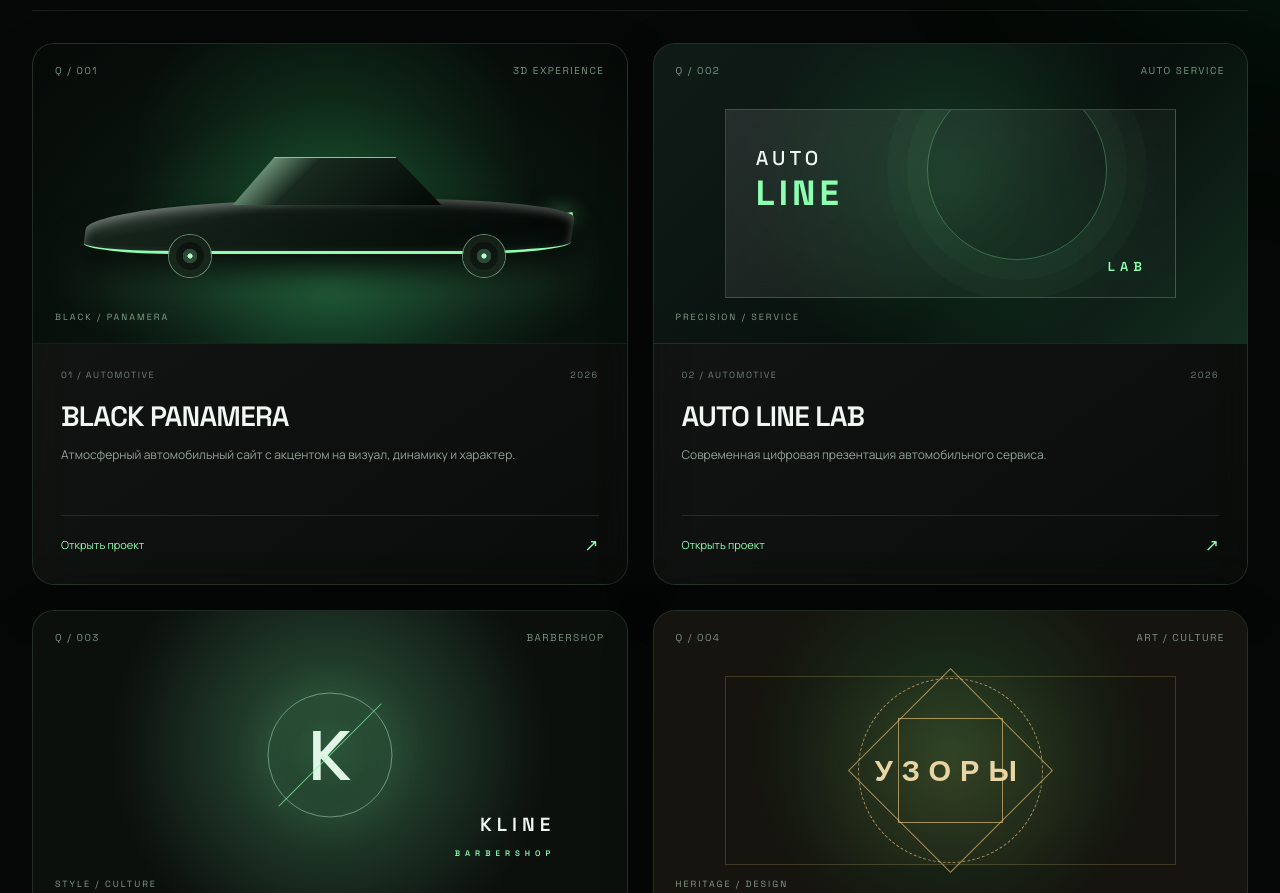
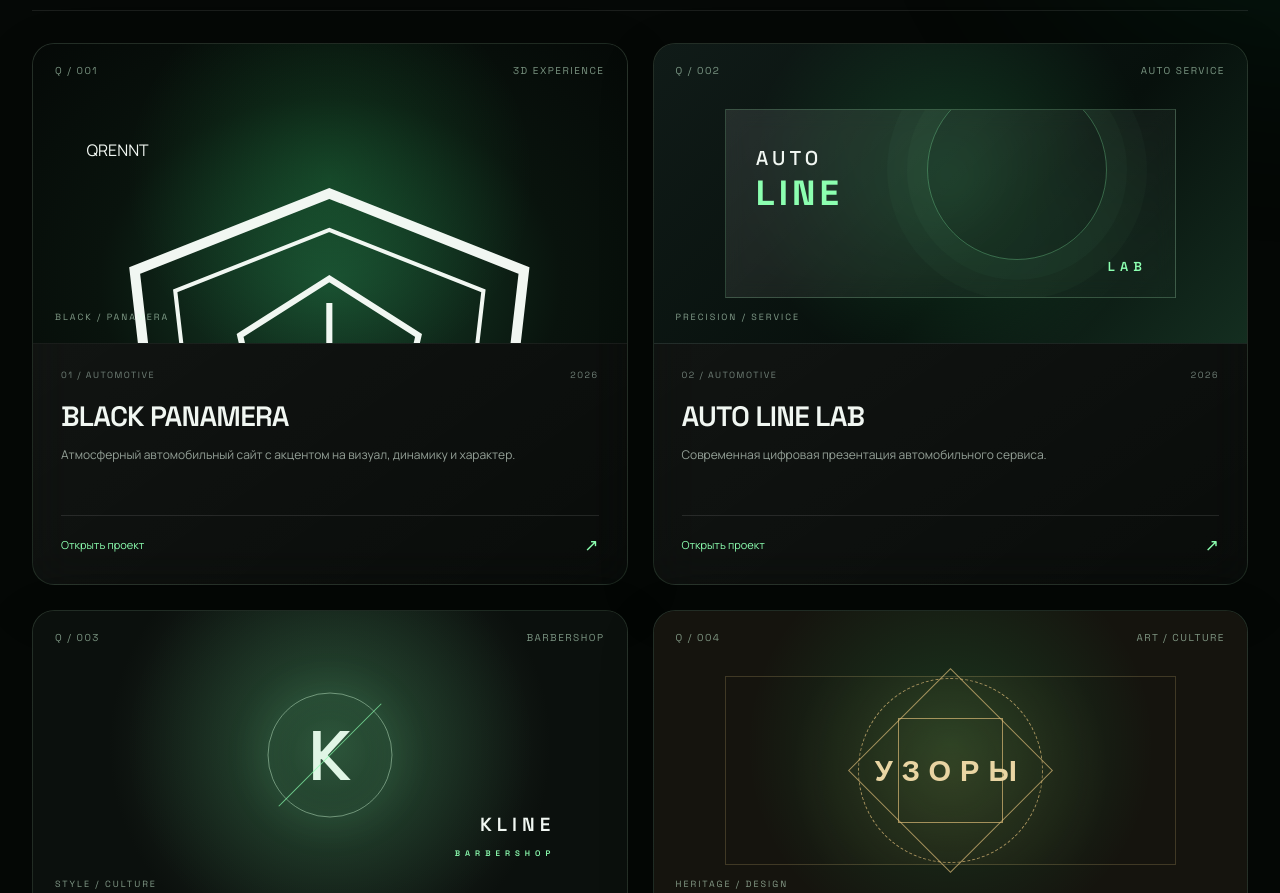
Before and after one commit to qrennt-work/qrennt_portfolio, a plain HTML site: page projects.html in a window 1280 px wide. Shown: the part 820-1713 px from the top of the page. Drawn offline with Linux system fonts and the light colour scheme.

Commit message:
Update projects.html

```diff
--- a/projects.html
+++ b/projects.html
@@ -51,11 +51,17 @@
         <span class="hero-index">01 — 07</span>
       </div>
 
-      <h1><span data-i18n="heroLine1">Создаю</span><br><span class="gradient-text" data-i18n="heroLine2">цифровые впечатления.</span></h1>
+      <h1>
+        <span data-i18n="heroLine1">Создаю</span><br>
+        <span class="gradient-text" data-i18n="heroLine2">цифровые впечатления.</span>
+      </h1>
 
       <div class="hero-bottom">
         <p data-i18n="heroDescription">Каждый проект — отдельная идея, характер и визуальная история. Здесь собраны мои работы и эксперименты.</p>
-        <a href="#work" class="scroll-link"><span data-i18n="scroll">Смотреть работы</span><span class="scroll-arrow">↓</span></a>
+        <a href="#work" class="scroll-link">
+          <span data-i18n="scroll">Смотреть работы</span>
+          <span class="scroll-arrow">↓</span>
+        </a>
       </div>
 
       <div class="hero-orb" aria-hidden="true">
@@ -64,6 +70,7 @@
         <div class="orb-glass"></div>
         <div class="orb-glow"></div>
       </div>
+
       <span class="floating-word word-one">DESIGN</span>
       <span class="floating-word word-two">DIGITAL</span>
       <span class="floating-word word-three">CREATE</span>
@@ -80,101 +87,239 @@
 
       <div class="project-grid">
 
+        <!-- PROJECT 01 / BLACK PANAMERA -->
+
         <article class="project-card featured reveal" data-number="01">
           <div class="project-visual visual-car">
-            <div class="visual-top"><span>Q / 001</span><span>3D EXPERIENCE</span></div>
-            <div class="car-scene">
-              <div class="car-light"></div>
-              <div class="car-body"></div>
-              <div class="car-window"></div>
-              <div class="car-wheel wheel-left"></div>
-              <div class="car-wheel wheel-right"></div>
-              <div class="car-floor"></div>
+            <div class="visual-top">
+              <span>Q / 001</span>
+              <span>3D EXPERIENCE</span>
             </div>
+
+            <div class="car-scene crest-scene">
+              <div class="crest-glow"></div>
+
+              <div class="car-crest">
+                <div class="crest-inner">
+                  <span class="crest-top">QRENNT</span>
+
+                  <div class="crest-symbol">
+                    <svg viewBox="0 0 120 140" xmlns="http://www.w3.org/2000/svg" aria-hidden="true">
+                      <path d="M60 8 L108 27 L101 88 L60 130 L19 88 L12 27 Z"
+                            fill="none"
+                            stroke="currentColor"
+                            stroke-width="2.5"/>
+
+                      <path d="M60 17 L98 32 L92 84 L60 116 L28 84 L22 32 Z"
+                            fill="none"
+                            stroke="currentColor"
+                            stroke-width="1"/>
+
+                      <path d="M38 43 L60 29 L82 43 L76 69 L60 82 L44 69 Z"
+                            fill="none"
+                            stroke="currentColor"
+                            stroke-width="1.5"/>
+
+                      <path d="M42 92 L60 75 L78 92 L72 102 L60 110 L48 102 Z"
+                            fill="currentColor"
+                            opacity=".65"/>
+
+                      <path d="M35 50 L48 50 L48 62 L35 62 Z"
+                            fill="currentColor"
+                            opacity=".45"/>
+
+                      <path d="M72 50 L85 50 L85 62 L72 62 Z"
+                            fill="currentColor"
+                            opacity=".45"/>
+
+                      <path d="M60 35 L60 72"
+                            stroke="currentColor"
+                            stroke-width="1.5"/>
+
+                      <path d="M46 70 L60 60 L74 70"
+                            fill="none"
+                            stroke="currentColor"
+                            stroke-width="2"/>
+                    </svg>
+                  </div>
+
+                  <span class="crest-bottom">AUTOMOTIVE DIVISION</span>
+                </div>
+              </div>
+            </div>
+
             <span class="visual-caption">BLACK / PANAMERA</span>
             <span class="visual-orbit"></span>
           </div>
+
           <div class="project-info">
-            <div class="project-meta"><span>01 / AUTOMOTIVE</span><span>2026</span></div>
+            <div class="project-meta">
+              <span>01 / AUTOMOTIVE</span>
+              <span>2026</span>
+            </div>
+
             <h3>BLACK PANAMERA</h3>
+
             <p data-i18n="carDesc">Атмосферный автомобильный сайт с акцентом на визуал, динамику и характер.</p>
-            <a class="project-link" href="projects/3d-car-site/index.html" target="_blank" rel="noopener"><span data-i18n="openProject">Открыть проект</span><span>↗</span></a>
+
+            <a class="project-link" href="projects/3d-car-site/index.html" target="_blank" rel="noopener">
+              <span data-i18n="openProject">Открыть проект</span>
+              <span>↗</span>
+            </a>
           </div>
         </article>
 
+        <!-- PROJECT 02 -->
+
         <article class="project-card reveal" data-number="02">
           <div class="project-visual visual-auto">
-            <div class="visual-top"><span>Q / 002</span><span>AUTO SERVICE</span></div>
+            <div class="visual-top">
+              <span>Q / 002</span>
+              <span>AUTO SERVICE</span>
+            </div>
+
             <div class="auto-window">
               <span class="auto-label">AUTO<br><b>LINE</b></span>
               <div class="auto-lines"></div>
               <div class="auto-circle">LAB</div>
             </div>
+
             <span class="visual-caption">PRECISION / SERVICE</span>
           </div>
+
           <div class="project-info">
-            <div class="project-meta"><span>02 / AUTOMOTIVE</span><span>2026</span></div>
+            <div class="project-meta">
+              <span>02 / AUTOMOTIVE</span>
+              <span>2026</span>
+            </div>
+
             <h3>AUTO LINE LAB</h3>
+
             <p data-i18n="autoDesc">Современная цифровая презентация автомобильного сервиса.</p>
-            <a class="project-link" href="projects/AUTO-LINE-LAB/index.html" target="_blank" rel="noopener"><span data-i18n="openProject">Открыть проект</span><span>↗</span></a>
+
+            <a class="project-link" href="projects/AUTO-LINE-LAB/index.html" target="_blank" rel="noopener">
+              <span data-i18n="openProject">Открыть проект</span>
+              <span>↗</span>
+            </a>
           </div>
         </article>
 
+        <!-- PROJECT 03 -->
+
         <article class="project-card reveal" data-number="03">
           <div class="project-visual visual-barber">
-            <div class="visual-top"><span>Q / 003</span><span>BARBERSHOP</span></div>
-            <div class="barber-emblem"><span>K</span><i></i></div>
+            <div class="visual-top">
+              <span>Q / 003</span>
+              <span>BARBERSHOP</span>
+            </div>
+
+            <div class="barber-emblem">
+              <span>K</span>
+              <i></i>
+            </div>
+
             <div class="barber-type">KLINE<br><small>BARBERSHOP</small></div>
+
             <span class="visual-caption">STYLE / CULTURE</span>
           </div>
+
           <div class="project-info">
-            <div class="project-meta"><span>03 / BRANDING</span><span>2026</span></div>
+            <div class="project-meta">
+              <span>03 / BRANDING</span>
+              <span>2026</span>
+            </div>
+
             <h3>KLINE BARBERSHOP</h3>
+
             <p data-i18n="barberDesc">Стильный сайт барбершопа с выразительной типографикой и атмосферой.</p>
-            <a class="project-link" href="projects/БАРБЕРШОП/index.html" target="_blank" rel="noopener"><span data-i18n="openProject">Открыть проект</span><span>↗</span></a>
+
+            <a class="project-link" href="projects/БАРБЕРШОП/index.html" target="_blank" rel="noopener">
+              <span data-i18n="openProject">Открыть проект</span>
+              <span>↗</span>
+            </a>
           </div>
         </article>
 
+        <!-- PROJECT 04 -->
+
         <article class="project-card reveal" data-number="04">
           <div class="project-visual visual-pattern">
-            <div class="visual-top"><span>Q / 004</span><span>ART / CULTURE</span></div>
+            <div class="visual-top">
+              <span>Q / 004</span>
+              <span>ART / CULTURE</span>
+            </div>
+
             <div class="pattern-art">
               <div class="pattern-shape shape-a"></div>
               <div class="pattern-shape shape-b"></div>
               <div class="pattern-shape shape-c"></div>
               <span>УЗОРЫ</span>
             </div>
+
             <span class="visual-caption">HERITAGE / DESIGN</span>
           </div>
+
           <div class="project-info">
-            <div class="project-meta"><span>04 / CULTURE</span><span>2026</span></div>
+            <div class="project-meta">
+              <span>04 / CULTURE</span>
+              <span>2026</span>
+            </div>
+
             <h3 data-i18n="patternsTitle">ЗАБАЙКАЛЬСКИЕ УЗОРЫ</h3>
+
             <p data-i18n="patternsDesc">Цифровой проект, вдохновлённый культурой, орнаментами и традициями.</p>
-            <a class="project-link" href="projects/Забайкальские%20Узоры/Сайт%20№1/index.html" target="_blank" rel="noopener"><span data-i18n="openProject">Открыть проект</span><span>↗</span></a>
+
+            <a class="project-link" href="projects/Забайкальские%20Узоры/Сайт%20№1/index.html" target="_blank" rel="noopener">
+              <span data-i18n="openProject">Открыть проект</span>
+              <span>↗</span>
+            </a>
           </div>
         </article>
 
+        <!-- PROJECT 05 -->
+
         <article class="project-card reveal" data-number="05">
           <div class="project-visual visual-card">
-            <div class="visual-top"><span>Q / 005</span><span>INTERACTIVE</span></div>
+            <div class="visual-top">
+              <span>Q / 005</span>
+              <span>INTERACTIVE</span>
+            </div>
+
             <div class="neon-card">
               <span class="neon-small">QRENNT / DIGITAL</span>
               <strong>NEON<br><i>CYBER</i></strong>
               <span class="neon-bottom">ACCESS GRANTED <b>●</b></span>
             </div>
+
             <span class="visual-caption">FUTURE / INTERFACE</span>
           </div>
+
           <div class="project-info">
-            <div class="project-meta"><span>05 / EXPERIMENT</span><span>2026</span></div>
+            <div class="project-meta">
+              <span>05 / EXPERIMENT</span>
+              <span>2026</span>
+            </div>
+
             <h3>NEON CYBER CARD</h3>
+
             <p data-i18n="cyberDesc">Неоновая интерактивная карточка с футуристичной эстетикой.</p>
-            <a class="project-link" href="projects/neon-cyber-card/index.html" target="_blank" rel="noopener"><span data-i18n="openProject">Открыть проект</span><span>↗</span></a>
+
+            <a class="project-link" href="projects/neon-cyber-card/index.html" target="_blank" rel="noopener">
+              <span data-i18n="openProject">Открыть проект</span>
+              <span>↗</span>
+            </a>
           </div>
         </article>
 
+        <!-- PROJECT 06 -->
+
         <article class="project-card reveal" data-number="06">
           <div class="project-visual visual-runner">
-            <div class="visual-top"><span>Q / 006</span><span>GAME / PIXEL</span></div>
+            <div class="visual-top">
+              <span>Q / 006</span>
+              <span>GAME / PIXEL</span>
+            </div>
+
             <div class="runner-screen">
               <span class="runner-sun"></span>
               <span class="runner-moon">✦</span>
@@ -183,19 +328,36 @@
               <span class="runner-title">NEON RUNNER</span>
               <span class="runner-start">PRESS START</span>
             </div>
+
             <span class="visual-caption">PLAY / REPEAT</span>
           </div>
+
           <div class="project-info">
-            <div class="project-meta"><span>06 / GAME</span><span>2026</span></div>
+            <div class="project-meta">
+              <span>06 / GAME</span>
+              <span>2026</span>
+            </div>
+
             <h3>NEON RUNNER</h3>
+
             <p data-i18n="runnerDesc">Неоновый игровой эксперимент с динамичной атмосферой.</p>
-            <a class="project-link" href="projects/neon-runner/index.html" target="_blank" rel="noopener"><span data-i18n="openProject">Открыть проект</span><span>↗</span></a>
+
+            <a class="project-link" href="projects/neon-runner/index.html" target="_blank" rel="noopener">
+              <span data-i18n="openProject">Открыть проект</span>
+              <span>↗</span>
+            </a>
           </div>
         </article>
 
+        <!-- PROJECT 07 -->
+
         <article class="project-card featured reveal" data-number="07">
           <div class="project-visual visual-lab">
-            <div class="visual-top"><span>Q / 007</span><span>CREATIVE SPACE</span></div>
+            <div class="visual-top">
+              <span>Q / 007</span>
+              <span>CREATIVE SPACE</span>
+            </div>
+
             <div class="lab-core">
               <div class="lab-ring"></div>
               <div class="lab-ring ring-inner"></div>
@@ -204,13 +366,24 @@
               <span class="lab-tag tag-b">EXPERIMENTS</span>
               <span class="lab-tag tag-c">FUTURE</span>
             </div>
+
             <span class="visual-caption">QRENNT / LAB</span>
           </div>
+
           <div class="project-info">
-            <div class="project-meta"><span>07 / EXPERIMENT</span><span>2026</span></div>
+            <div class="project-meta">
+              <span>07 / EXPERIMENT</span>
+              <span>2026</span>
+            </div>
+
             <h3>QRENNT LAB</h3>
+
             <p data-i18n="labDesc">Пространство экспериментов, цифровых идей и новых визуальных решений.</p>
-            <a class="project-link" href="projects/qrennt-lab/index.html" target="_blank" rel="noopener"><span data-i18n="openProject">Открыть проект</span><span>↗</span></a>
+
+            <a class="project-link" href="projects/qrennt-lab/index.html" target="_blank" rel="noopener">
+              <span data-i18n="openProject">Открыть проект</span>
+              <span>↗</span>
+            </a>
           </div>
         </article>
 
@@ -219,9 +392,18 @@
 
     <section class="end-panel reveal">
       <span class="section-kicker" data-i18n="nextLevel">NEXT / YOUR IDEA</span>
-      <h2 data-i18n="ctaTitle">Следующий проект<br><span class="gradient-text">может быть твоим.</span></h2>
+
+      <h2 data-i18n="ctaTitle">
+        Следующий проект<br>
+        <span class="gradient-text">может быть твоим.</span>
+      </h2>
+
       <p data-i18n="ctaText">Есть идея? Давай превратим её в нечто особенное.</p>
-      <a class="cta-button" href="https://t.me/qrennt_workich" target="_blank" rel="noopener"><span data-i18n="discuss">Обсудить проект</span><span>↗</span></a>
+
+      <a class="cta-button" href="https://t.me/qrennt_workich" target="_blank" rel="noopener">
+        <span data-i18n="discuss">Обсудить проект</span>
+        <span>↗</span>
+      </a>
     </section>
   </main>
 
```
